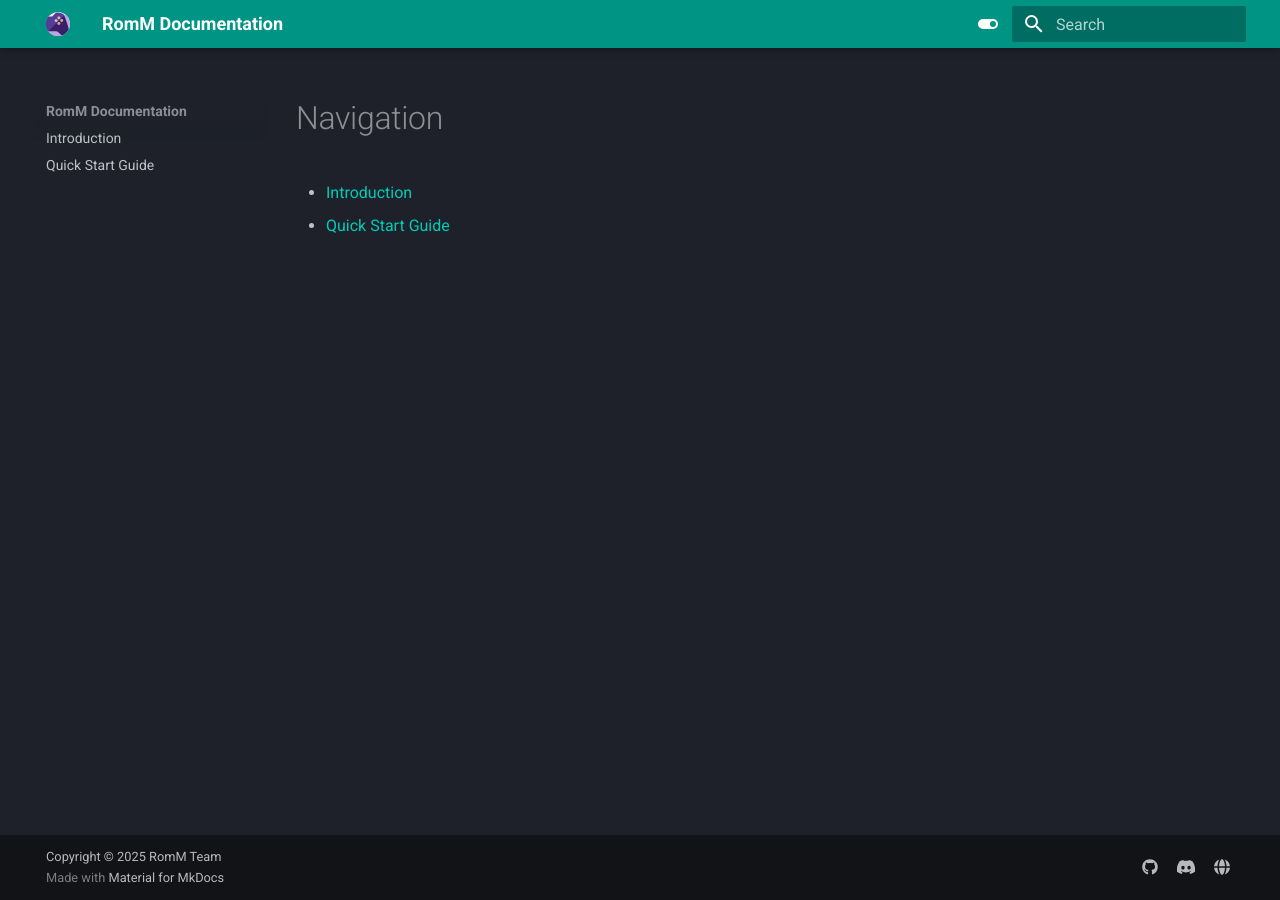
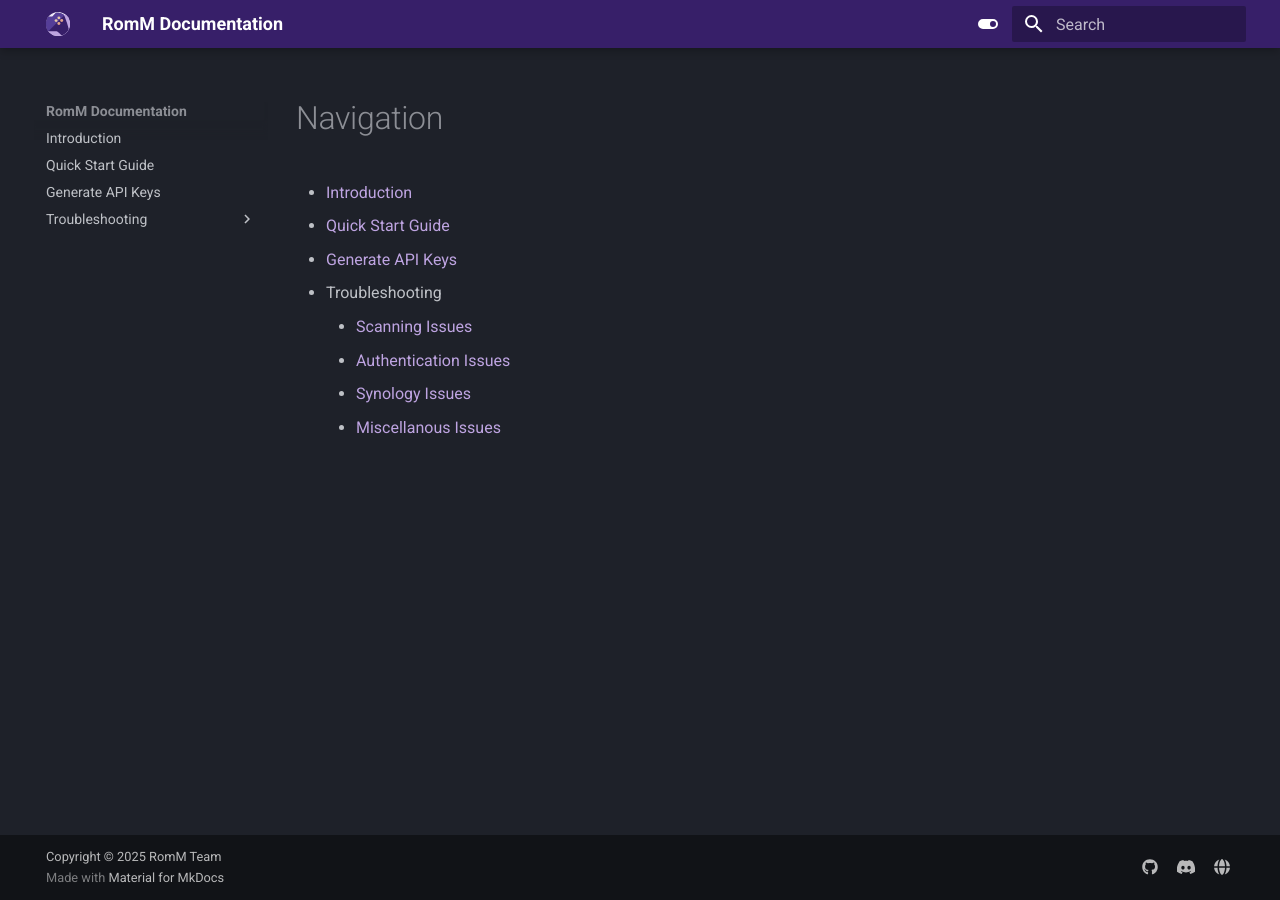
Before and after one commit to MisterCalvin/romm-mkdocs, an MkDocs documentation site: the page built from docs/navigation.md, in a window 1280 px wide. Built offline with MkDocs 1.6.1 and Material for MkDocs 9.7.7, drawn with Linux system fonts in a browser that asks for light colours.

```diff
--- /dev/null
+++ b/docs/assets/css/extra.css
@@ -0,0 +1,23 @@
+[data-md-color-scheme="slate"] {
+    --md-primary-fg-color: #371f69;
+    --md-primary-fg-color--light: #553e98;
+    --md-primary-fg-color--dark: #371f69;
+    --md-accent-fg-color: #bea4e1;
+    --md-accent-fg-color--transparent: #bea4e133;
+    --md-accent-bg-color: #ede5f8;
+    --md-accent-bg-color--light: #e1a38d;
+
+    /* Improve active link visibility in dark mode */
+    --md-typeset-a-color: #bea4e1;
+    --md-nav-link-color--active: #ede5f8;
+  }
+
+  [data-md-color-scheme="default"] {
+    --md-primary-fg-color: #553e98;
+    --md-primary-fg-color--light: #bea4e1;
+    --md-primary-fg-color--dark: #371f69;
+    --md-accent-fg-color: #e6c7a7;
+    --md-accent-fg-color--transparent: #e6c7a733;
+    --md-accent-bg-color: #ede5f8;
+    --md-accent-bg-color--light: #e1a38d;
+  }
--- a/docs/navigation.md
+++ b/docs/navigation.md
@@ -2,3 +2,9 @@
 
 * [Introduction](index.md)
 * [Quick Start Guide](quick-start-guide.md)
+* [Generate API Keys](generate-api-keys.md)
+* Troubleshooting
+    * [Scanning Issues](troubleshooting/scanning.md)
+    * [Authentication Issues](troubleshooting/authentication.md)
+    * [Synology Issues](troubleshooting/synology.md)
+    * [Miscellanous Issues](troubleshooting/miscellaneous-troubleshooting.md)
--- a/mkdocs.yml
+++ b/mkdocs.yml
@@ -17,22 +17,27 @@ theme:
     - content.code.copy
   language: en
   palette:
+    # Dark mode
     - scheme: slate
       toggle:
         icon: material/toggle-switch
         name: Switch to light mode
-      primary: teal
-      accent: lime
+      primary: custom
+      accent: custom
+    # Light mode
     - scheme: default
       toggle:
         icon: material/toggle-switch-off-outline
         name: Switch to dark mode
-      primary: teal
-      accent: purple
+      primary: custom
+      accent: custom
 
 plugins:
   - search
   - mkdocs-video
+  - glightbox:
+      skip_classes:
+        - skip-lightbox
   - markdownextradata: {}
   - literate-nav:
       nav_file: navigation.md
@@ -41,10 +46,10 @@ plugins:
       type: timeago
   - git-committers:
       repository: MisterCalvin/romm-mkdocs
-      branch: main
+      branch: develop
       exclude_committers:
         - "web-flow"  # GitHub web UI edits
-      token: !ENV GITHUB_TOKEN
+      token: !ENV MKDOCS_GIT_COMMITTERS_API_KEY
 
 markdown_extensions:
   - pymdownx.blocks.caption
@@ -82,6 +87,25 @@ extra:
       link: https://romm.app/
       name: romm.app
 
+  analytics:
+    feedback:
+      title: Was this page helpful?
+      ratings:
+        - icon: material/emoticon-happy-outline
+          name: This page was helpful
+          data: 1
+          note: >-
+            Thanks for your feedback!
+        - icon: material/emoticon-sad-outline
+          name: This page could be improved
+          data: 0
+          note: >-
+            Thanks for your feedback! Help us improve this page by
+            using our <a href="..." target="_blank" rel="noopener">feedback form</a>.
+
+extra_css:
+  - assets/css/extra.css
+
 watch:
   - docs
   - docs/assets
--- a/requirements.txt
+++ b/requirements.txt
@@ -21,3 +21,4 @@ mkdocs-git-committers-plugin-2~=2.5.0
 mkdocs-macros-plugin~=1.3.7
 mkdocs-literate-nav~=0.6.1
 mkdocs-markdownextradata-plugin
+mkdocs-glightbox
```
Also changed, not shown: docs/assets/snippets/quick-start-example-docker-compose.yml (added, +42 -0 lines), docs/generate-api-keys.md (added, +36 -0 lines), docs/index.md (+5 -6 lines), docs/quick-start-guide.md (+7 -4 lines), docs/troubleshooting/authentication.md (added, +19 -0 lines), docs/troubleshooting/miscellaneous-troubleshooting.md (added, +17 -0 lines), docs/troubleshooting/scanning.md (added, +27 -0 lines), docs/troubleshooting/synology.md (added, +34 -0 lines), docs/assets/images/igdb-client-details.png (added), docs/assets/images/igdb-register-app.png (added), 3 other files.
